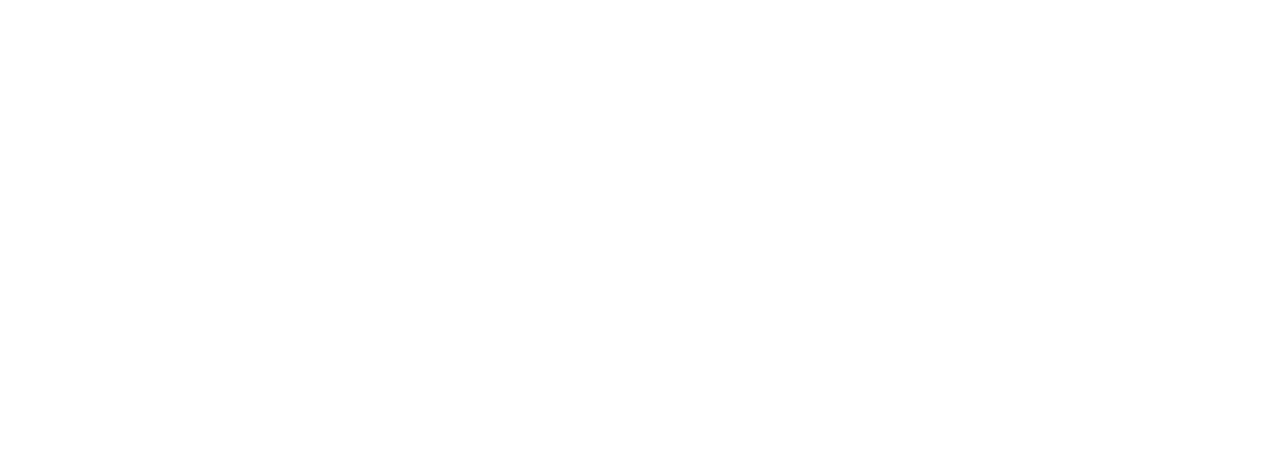
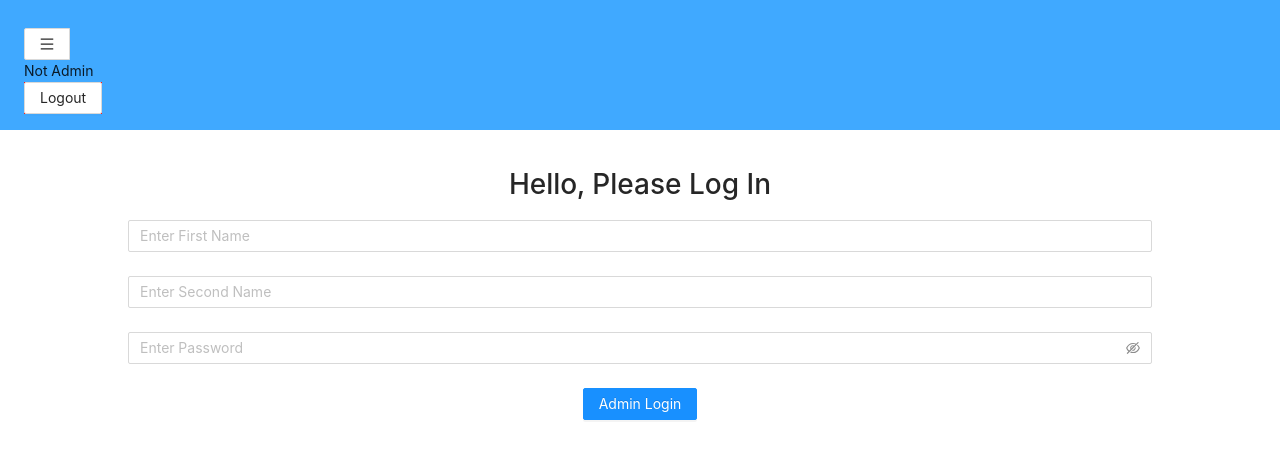
Before and after one commit to kimutai-codes/cheo, a React (Create React App) app: page /admin in a window 1280 px wide. Shown: the top 458 px of the page. Built offline with nearby package versions, Linux system fonts and the light colour scheme.

Commit message:
use context to show admin routes

```diff
--- a/src/App.js
+++ b/src/App.js
@@ -9,15 +9,23 @@ import Feeds from './pages/Feeds';
 import Feeders from './pages/Feeders';
 import DayChart from './pages/DayChart';
 import { useLocation } from 'react-router-dom';
+import AdminLogin from './pages/Admin';
+import { LoginContext } from './Helper/Context';
+import { useState } from 'react';
 
 function App() {
+	const [admin, setAdmin] = useState(false);
 	return (
-		<div className='App'>
+		<LoginContext.Provider className='App' value={{ admin, setAdmin }}>
 			<Router>
 				{/* <Layout /> */}
 				<Switch>
 					<Route exact path='/'>
 						<Login />
+					</Route>
+
+					<Route exact path='/admin' admin='true'>
+						<AdminLogin />
 					</Route>
 
 					<Route exact path='/daychart'>
@@ -45,7 +53,7 @@ function App() {
 					</Route>
 				</Switch>
 			</Router>
-		</div>
+		</LoginContext.Provider>
 	);
 }
 
--- /dev/null
+++ b/src/Helper/Context.js
@@ -0,0 +1,3 @@
+import { createContext } from 'react';
+
+export const LoginContext = createContext({});
--- a/src/components/TempDrawer.js
+++ b/src/components/TempDrawer.js
@@ -1,11 +1,14 @@
 import { MenuOutlined } from '@ant-design/icons';
 import { Drawer, Menu } from 'antd';
 import { Button } from 'antd/lib/radio';
-import React, { useState } from 'react';
-import { Link } from 'react-router-dom';
+import React, { useContext, useState } from 'react';
+import { Link, useLocation } from 'react-router-dom';
+import { LoginContext } from '../Helper/Context';
 
 function TempDrawer() {
 	const [visible, setVisible] = useState(false);
+	const { admin, setAdmin } = useContext(LoginContext);
+
 	const showDrawer = () => {
 		setVisible(true);
 	};
@@ -15,7 +18,8 @@ function TempDrawer() {
 
 	return (
 		<div>
-			{/* TODO replace with icon */}
+			{admin ? (
+				<div>
 					<Button type='primary' onClick={showDrawer}>
 						<MenuOutlined />
 					</Button>
@@ -38,6 +42,7 @@ function TempDrawer() {
 								<Link to={`/addfeed`}>Add Feeds</Link>
 							</Menu.Item>
 
+							{/* //admin */}
 							<Menu.Item key={4}>
 								<Link to={`/addfeeder`}>Add Feeders</Link>
 							</Menu.Item>
@@ -55,6 +60,57 @@ function TempDrawer() {
 							</Menu.Item>
 						</Menu>
 					</Drawer>
+
+					<div>
+						{' '}
+						{admin ? <div>Admin</div> : <div>Not Admin</div>}{' '}
+					</div>
+				</div>
+			) : (
+				<div>
+					<Button type='primary' onClick={showDrawer}>
+						<MenuOutlined />
+					</Button>
+					<Drawer
+						// title='Basic Drawer'
+						placement='left'
+						closable={false}
+						onClose={closeDrawer}
+						visible={visible}
+					>
+						<Button type='primary' onClick={closeDrawer}>
+							<MenuOutlined />
+						</Button>
+						<Menu onClick={closeDrawer}>
+							<Menu.Item key={1}>
+								<Link to={`/today`}>Record Today</Link>
+							</Menu.Item>
+
+							<Menu.Item key={3}>
+								<Link to={`/addfeed`}>Add Feeds</Link>
+							</Menu.Item>
+
+							<Menu.Item key={2}>
+								<Link to={`/daychart`}>Day Chart</Link>
+							</Menu.Item>
+
+							<Menu.Item key={5}>
+								<Link to={`/feeds`}>Feeds</Link>
+							</Menu.Item>
+
+							<Menu.Item key={6}>
+								<Link to={`/feeders`}>Feeders</Link>
+							</Menu.Item>
+						</Menu>
+					</Drawer>
+
+					<div>
+						{' '}
+						{admin ? <div>Admin</div> : <div>Not Admin</div>}{' '}
+					</div>
+				</div>
+			)}
+			{/* TODO replace with icon */}
 		</div>
 	);
 }
--- /dev/null
+++ b/src/pages/Admin.js
@@ -0,0 +1,70 @@
+import { Form, Input, Button, PageHeader } from 'antd';
+import axios from 'axios';
+import { useState } from 'react';
+import { Redirect } from 'react-router-dom';
+import Header from '../components/header';
+import Layout from '../components/Layout';
+
+const AdminLogin = () => {
+	const [fail, setFail] = useState('');
+	const [success, setSuccess] = useState(false);
+
+	const url = 'http://192.168.8.101:3000/api/feeders/login';
+
+	const onFinish = (values) => {
+		axios.post(url, values).then((res) => {
+			if (!res.data.length) {
+				setFail(res.data.message);
+			} else {
+				setSuccess(true);
+			}
+		});
+	};
+	return (
+		<>
+			<Layout />
+			<div className='form-wrapper'>
+				{success ? (
+					<div>
+						<Redirect to='/daychart' />
+					</div>
+				) : (
+					<div>
+						<PageHeader className='Adminloginheader' />
+						<h1>Hello, Please Log In</h1>
+						<Form onFinish={onFinish}>
+							<Form.Item name='first_name'>
+								<Input
+									placeholder='Enter First Name'
+									required
+								></Input>
+							</Form.Item>
+
+							<Form.Item name='second_name'>
+								<Input
+									placeholder='Enter Second Name'
+									required
+								></Input>
+							</Form.Item>
+
+							<Form.Item name='feeder_password'>
+								<Input.Password
+									placeholder='Enter Password'
+									required
+								></Input.Password>
+							</Form.Item>
+
+							<Form.Item>
+								<Button type='primary' htmlType='submit'>
+									Admin Login
+								</Button>
+							</Form.Item>
+						</Form>
+						<div className='fail'>{fail}</div>
+					</div>
+				)}
+			</div>
+		</>
+	);
+};
+export default AdminLogin;
--- a/src/pages/DayChart.js
+++ b/src/pages/DayChart.js
@@ -1,13 +1,16 @@
 import axios from 'axios';
 import { useEffect } from 'react';
-import { useState } from 'react';
+import { useContext, useState } from 'react';
 import { Bar, Line } from 'react-chartjs-2';
 import { format } from 'date-fns';
 import Layout from '../components/Layout';
+import { LoginContext } from '../Helper/Context';
 
 const DayChart = () => {
 	const url = 'http://192.168.8.101:3000/api/daydata/';
 	const [chartData, setChartData] = useState({});
+	const { admin, setAdmin } = useContext(LoginContext);
+
 	// const [day, setDay] = useState([]);
 	// const [eggs, setEggs] = useState([]);
 
@@ -61,6 +64,7 @@ const DayChart = () => {
 					},
 				}}
 			/>
+
 		</div>
 	);
 };
--- a/src/pages/Login.js
+++ b/src/pages/Login.js
@@ -1,12 +1,13 @@
 import { Form, Input, Button, PageHeader } from 'antd';
 import axios from 'axios';
-import { useState } from 'react';
+import { useContext, useState } from 'react';
 import { Redirect } from 'react-router-dom';
-import Header from '../components/header';
+import { LoginContext } from '../Helper/Context';
 
 const Login = () => {
 	const [fail, setFail] = useState('');
 	const [success, setSuccess] = useState(false);
+	const { admin, setAdmin } = useContext(LoginContext);
 
 	const url = 'http://192.168.8.101:3000/api/feeders/login';
 
@@ -16,6 +17,7 @@ const Login = () => {
 				setFail(res.data.message);
 			} else {
 				setSuccess(true);
+				setAdmin(true);
 			}
 		});
 	};
```
Lines whose indentation alone changed are shown as unchanged.
